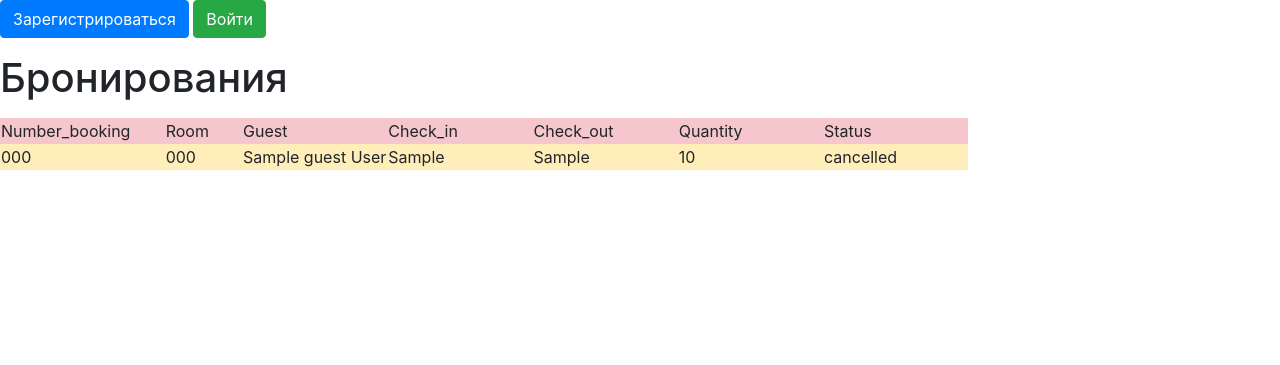
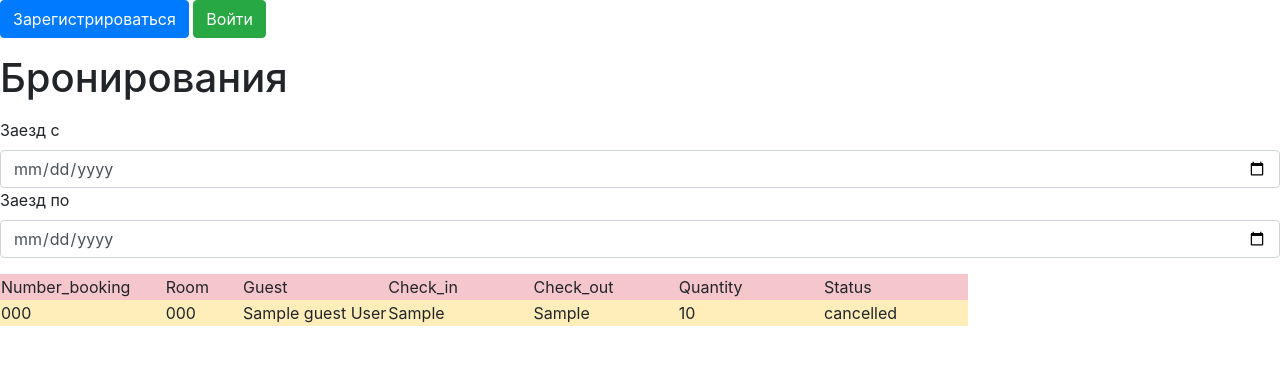
Before and after one commit to MADARA19122006/final_project, a Flask app: template templates/table_booking.html in a window 1280 px wide. Shown: the top 365 px of the page. Run offline with Flask 2, Linux system fonts and the light colour scheme; the template is opened without the code that fills it: values that come from a table or form of the project are taken from there, most other values are stand-ins (such as "Sample title", 1, 10 or a date in 2020); some libraries are stand-ins or nearby versions.

Commit message:
aergeasrgsergaesg

```diff
--- /dev/null
+++ b/forms/admin_form.py
@@ -0,0 +1,11 @@
+from flask_wtf import FlaskForm
+from wtforms import SubmitField, DateField, IntegerField
+
+
+class AdminForm(FlaskForm):
+    check_in_from = DateField('Заезд c')
+    check_in_to = DateField('Заезд по')
+    check_out_from = DateField('Выезд с')
+    check_out_to = DateField('Выезд по')
+    number_booking = IntegerField('Номер брони')
+    submit = SubmitField('Искать')
--- a/main.py
+++ b/main.py
@@ -7,6 +7,7 @@
 from data.booking import Booking
 from data.guests import Guests
 from data.rooms import Rooms
+from forms.admin_form import AdminForm
 from forms.choice_room import RoomForm
 from forms.date_choice import DateForm
 from forms.login_form import LoginForm
@@ -108,7 +109,8 @@
         print(frm.rooms)
         for el in zip(room_nlist, frm.rooms):
             el[1].choices = list(range(el[0]['qty'] + 1))
-        return render_template('room_choice.html', title='Выбор номеров', room_nlist=room_nlist, form=frm, n=len(room_nlist))
+        return render_template('room_choice.html', title='Выбор номеров', room_nlist=room_nlist,
+                               form=frm, n=len(room_nlist))
     return render_template('date_choice.html', title='Поиск номеров', form=form)
 
 
@@ -124,11 +126,22 @@
     return render_template('testform.html', title='Dynamic form 1', form=form)
 
 
-@app.route('/admin/allbookings')
+@app.route('/admin/allbookings', methods=['GET', 'POST'])
 def allbookings():
+    form = AdminForm(data={'check_in_from': datetime.date.today()})
+    if form.validate_on_submit():
+        if form.check_in_from:
+            check_in_from = form.check_in_from
+        else:
+            check_in_from = datetime.date(1900, 1, 1)
+        # db_sess = db_session.create_session()
+        # booking = db_sess.query(Booking).filter(Booking.check_in >= check_in_from,
+        #                                         Booking.check_in <= form.check_in_to,
+        #                                         Booking.check_out >= form.check_out_from,
+        #                                         Booking.check_out <= form.check_out_to)
     db_sess = db_session.create_session()
     booking = db_sess.query(Booking).filter(Booking.check_in >= datetime.date.today())
-    return render_template("table_booking.html", booking=booking)
+    return render_template("table_booking.html", booking=booking, form=form)
 
 
 if __name__ == '__main__':
--- a/templates/table_booking.html
+++ b/templates/table_booking.html
@@ -7,6 +7,20 @@
 <p><a href="/addjob" class="btn btn-success">Добавить работу</a></p>
 {% endif %}
 <p>
+<form action="" method="post">
+    {{ form.hidden_tag() }}
+<p>
+    {{ form.check_in_from.label }}
+    {{ form.check_in_from(class="form-control", type="date") }}
+    {{ form.check_in_to.label }}
+    {{ form.check_in_to(class="form-control", type="date") }}
+    {% for error in form.check_in_from.errors %}
+        <div class="alert alert-danger" role="alert">
+            {{ error }}
+        </div>
+    {% endfor %}
+</p>
+</form>
 <table>
     <tr class="table-danger">
         <td width="17%">Number_booking</td>
```
